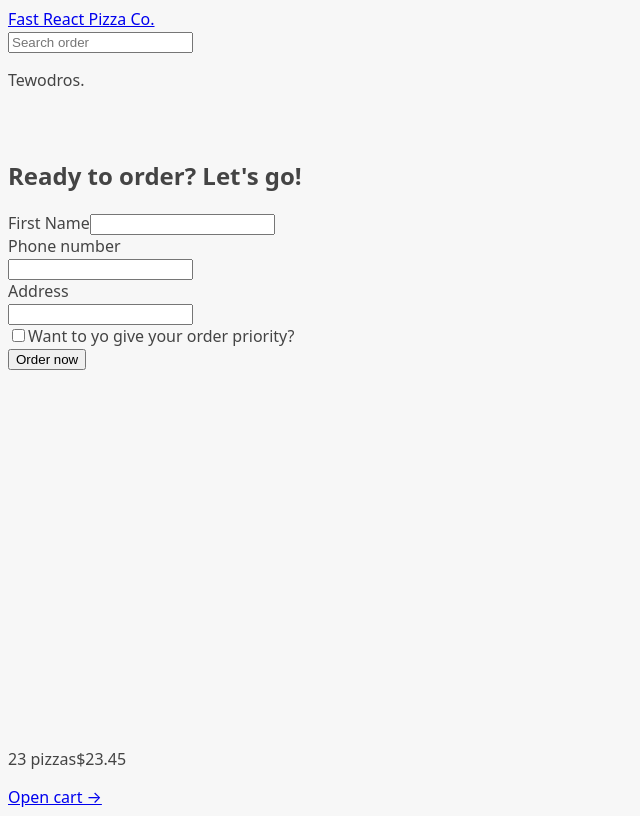
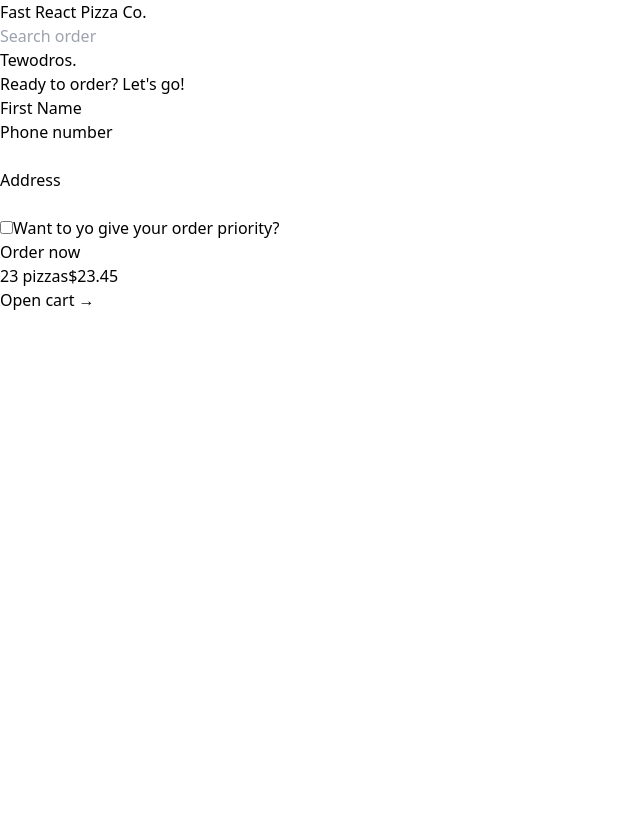
Before and after one commit to tewodrosgetu/fast-pizza-order, a React (Create React App) app: page /order/new in a window 1280 px wide. Shown: the whole page, without its empty margins (0-640 px from the left). Built offline with nearby package versions, Linux system fonts and the light colour scheme.

Commit message:
start using tailwind css

```diff
--- a/package.json
+++ b/package.json
@@ -36,5 +36,8 @@
       "last 1 firefox version",
       "last 1 safari version"
     ]
+  },
+  "devDependencies": {
+    "tailwindcss": "^3.3.2"
   }
 }
--- /dev/null
+++ b/postcss.config.js
@@ -0,0 +1,7 @@
+// filepath: c:\Users\hp\Desktop\fast-pizza-order\postcss.config.js
+module.exports = {
+  plugins: {
+    tailwindcss: {},
+    autoprefixer: {},
+  },
+};
--- /dev/null
+++ b/prettier.config.cjs
@@ -0,0 +1,4 @@
+module.exports = {
+    plugins: [require('prettier-plugin-tailwindcss')],
+    singleQuote:true
+  };
--- a/src/features/order/CreateOrder.jsx
+++ b/src/features/order/CreateOrder.jsx
@@ -1,5 +1,5 @@
 import { useState } from "react";
-import { Form, redirect } from "react-router-dom";
+import { Form, redirect, useActionData, useNavigation } from "react-router-dom";
 import { createOrder } from "../../services/apiRestaurant";
 // https://uibakery.io/regex-library/phone-number
 const isValidPhone = (str) =>
@@ -32,6 +32,11 @@
 ];
 
 function CreateOrder() {
+  const navigation = useNavigation();
+  const isSubmmiting = navigation.state === "submitting";
+
+  const formError = useActionData();
+
   // const [withPriority, setWithPriority] = useState(false);
   const cart = fakeCart;
 
@@ -50,6 +55,7 @@
           <div>
             <input type="tel" name="phone" required />
           </div>
+          {formError?.phone && <p>{formError.phone}</p>}
         </div>
 
         <div>
@@ -71,7 +77,9 @@
         </div>
         <input type="hidden" name="cart" value={JSON.stringify(cart)} />
         <div>
-          <button>Order now</button>
+          <button disabled={isSubmmiting}>
+            {isSubmmiting ? "packing now..." : "Order now"}
+          </button>
         </div>
       </Form>
     </div>
@@ -80,16 +88,17 @@
 export async function action({ request }) {
   const formData = await request.formData();
   const data = Object.fromEntries(formData);
-  console.log(data);
-
   const order = {
     ...data,
     cart: JSON.parse(data.cart),
     priority: data.priority === "on",
   };
-  console.log(order);
-
+  const error = {};
+  if (!isValidPhone(order.phone))
+    error.phone =
+      "please give us your correct number .we need it to contact you.";
+  if (Object.keys(error).length > 0) return error;
   const newOrder = await createOrder(order);
-  return redirect(`/new/${newOrder.id}`);
+  return redirect(`/order/${newOrder.id}`);
 }
 export default CreateOrder;
--- a/src/index.css
+++ b/src/index.css
@@ -1,4 +1,8 @@
-body {
+@tailwind base;
+@tailwind components;
+@tailwind utilities;
+
+/* body {
   font-family: system-ui, -apple-system, BlinkMacSystemFont, 'Segoe UI', Roboto,
     Oxygen, Ubuntu, Cantarell, 'Open Sans', 'Helvetica Neue', sans-serif;
   background-color: #f7f7f7;
@@ -10,7 +14,7 @@
   grid-template-rows: auto 1fr auto;
   gap: 32px;
   height: 100dvh;
-}
+} */
 
 /* https://dev.to/afif/i-made-100-css-loaders-for-your-next-project-4eje */
 .loader {
--- a/src/index.js
+++ b/src/index.js
@@ -1,7 +1,7 @@
 import React from "react";
 import ReactDOM from "react-dom/client";
+import "./index.css";
 import App from "./App";
-import "./index.css";
 
 const root = ReactDOM.createRoot(document.getElementById("root"));
 root.render(
--- a/src/ui/Home.jsx
+++ b/src/ui/Home.jsx
@@ -1,7 +1,7 @@
 function Home() {
   return (
     <div>
-      <h1>
+      <h1 className="text-xl text-yellow-500 font-semibold text-center">
         The best pizza.
         <br />
         Straight out of the oven, straight to you.
--- /dev/null
+++ b/tailwind.config.js
@@ -0,0 +1,8 @@
+/** @type {import('tailwindcss').Config} */
+module.exports = {
+  content: ["./src/**/*.{html,js,jsx}"], // Added jsx to the content paths
+  theme: {
+    extend: {},
+  },
+  plugins: [],
+};
```
Also changed, not shown: 1 other file (tests, documents, lock files or other folders).
